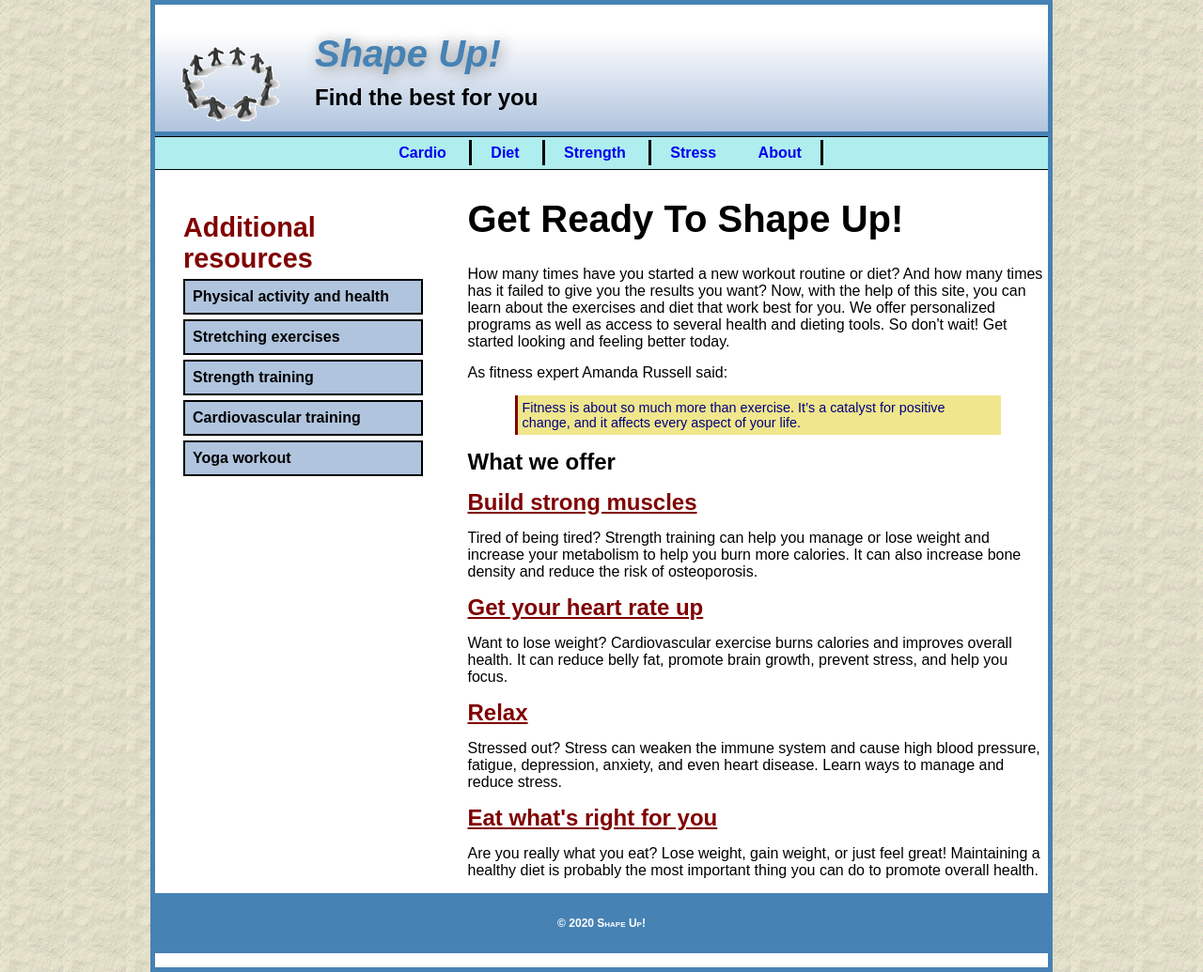
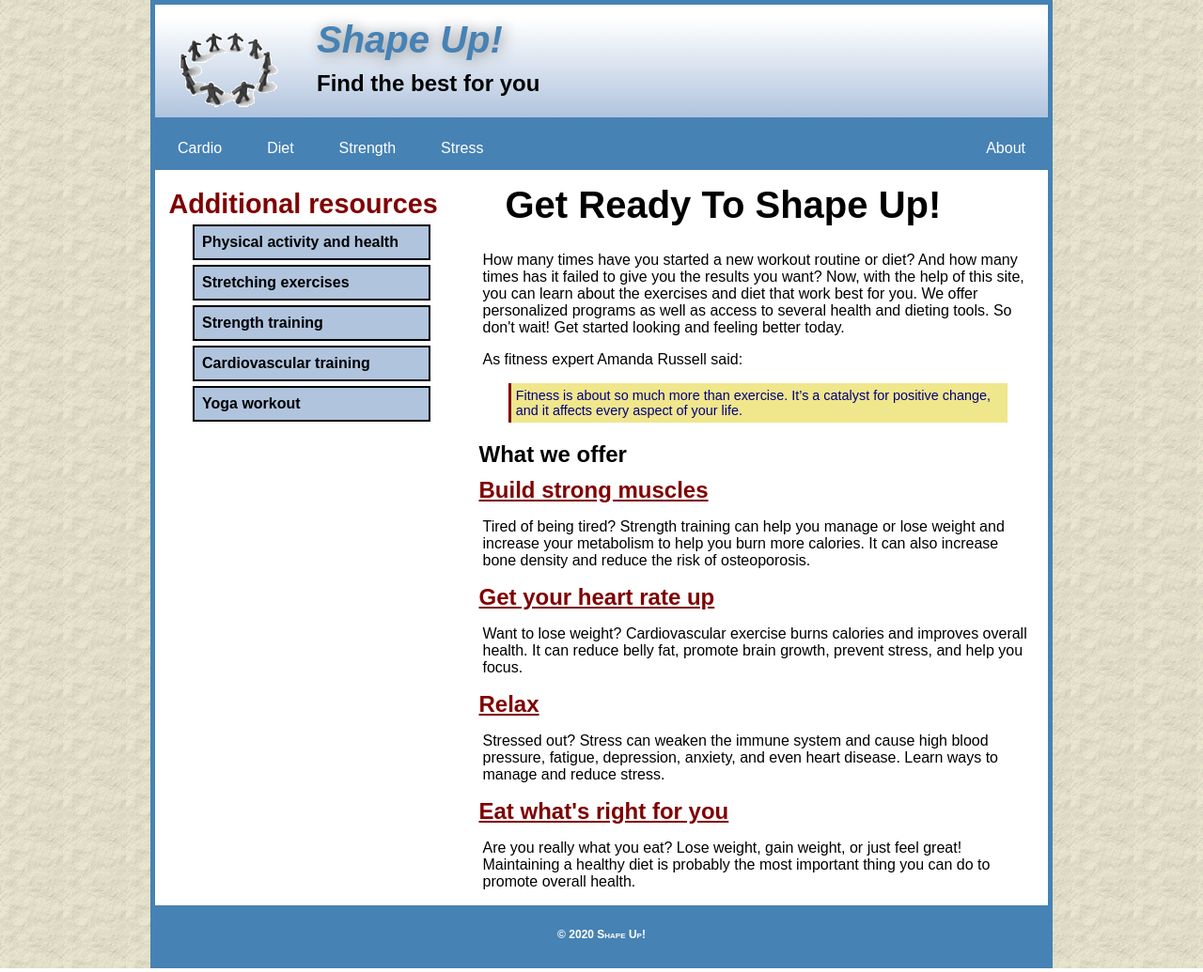
Before and after one commit to TDavis2/shapeup, a plain HTML site: page index.html in a window 1280 px wide. Shown: the whole page at 94% size. Drawn offline with Linux system fonts and the light colour scheme.

Commit message:
Add files via upload

```diff
--- a/styles/main.css
+++ b/styles/main.css
@@ -28,7 +28,8 @@ body {
 
 h1 {
     font-size: 250%;
-    margin-top: 30px;
+    margin-top: 15px;
+    margin-left: 1em;
 }
 
 header {
@@ -41,24 +42,54 @@ header h2 {
     font-style: italic;
     color: steelblue;
     text-shadow: 2px 2px 15px #888888;
-    margin-top: 30px;
-
+    margin-top: 15px;
 }
 
 header h3 {
     font-size: 150%;
     margin-top: 10px;
     margin-bottom: 15px;
-
 }
 
 header img {
     float: left;
-    margin-left: 10px;
-    margin-right: 20px;
+    margin-left: 0.5em;
+    margin-right: 1.5em;
 }
 
-/* Horizontal Menu Bar */
+/* Horizontal Menu Bar - W3 Float and Block style */
+
+#nav_menu ul {
+    list-style-type: none;
+    margin: 0;
+    padding: 0;
+    overflow: hidden;
+    background-color: steelblue;
+}
+
+#nav_menu ul li {
+    float: left;
+}
+
+#nav_menu #about {
+    float: right;
+}
+
+#nav_menu ul li a {
+    display: block;
+    color: white;
+    text-align: center;
+    padding: 14px 1.5em;
+    text-decoration: none;
+}
+
+#nav_menu ul li a:hover {
+    background-color: lightsteelblue;
+    color: black;
+}
+
+/* Horizontal Menu Bar - InLine NavBar Style
+
 #nav_menu ul {
     list-style: none;
     text-align: center;
@@ -89,10 +120,11 @@ header img {
 
 }
 
+*/
+
 /* Vertical Navigation List */
 #nav_list ul {
     list-style: none;
-
 }
 
 #nav_list ul li {
@@ -107,7 +139,6 @@ header img {
     background-color: lightsteelblue;
     padding: .5em;
     color: black;
-
 }
 
 #nav_list ul li a:hover, #nav_list ul li a:focus {
@@ -115,31 +146,33 @@ header img {
     color: white;
 }
 
-main {
-    clear: both;
+section h2, section h3, aside h2 {
+    font-size: 150%;
+    margin-left: 0.5em;
 }
 
-section h2, section h3, aside h2 {
-    font-size: 150%;
-    margin-top: 15px;
+section h2 {
+    margin-top: 20px;
+    margin-bottom: 10px;
 }
 
-p {
-    margin-top: 15px;
-    margin-bottom: 15px;
+aside ul {
+    margin-left: 2em;
 }
 
-
+section p {
+    margin: 1em;
+}
 
 section blockquote {
-    margin-left: 50px;
-    margin-right: 50px;
+    margin-left: 3em;
+    margin-right: 3em;
     font-size: 90%;
     color: navy;
     border-left: 3px solid maroon;
     padding: 5px;
     background-color: khaki;
-    margin-top: 10px;
+    /* margin-top: 10px; */
 }
 
 /* Link colors for section */
@@ -192,9 +225,12 @@ aside a {
 
 .sidebar{
     width: 33%;
-    padding-left: 30px;
-    padding-top: 30px;
+    padding-top: 20px;
+}
 
+.sidebar li {
+    margin-top: 5px;
+    margin-left: .5em;
 }
 
 .sidebar h2 {
@@ -208,7 +244,7 @@ li {
 
 footer {
     background-color: steelblue;
-    margin-top: 20px;
+    margin-top: 10px;
     clear: both;
 }
 
@@ -216,7 +252,28 @@ footer p {
     font-size: 75%;
     text-align: center;
     color: white;
-    padding: 25px;
+    padding: 2em;
     font-weight: bold;
     font-variant: small-caps;
 }
+
+/* Media Query */
+
+@media only screen and (max-width: 600px) {
+    .homesection {
+        float: none;
+        width: 100%;
+    }
+
+    .sidebar {
+        width: 100%;
+    }
+
+}
+
+@media only screen and (max-width: 400px) {
+
+
+
+
+}
```
